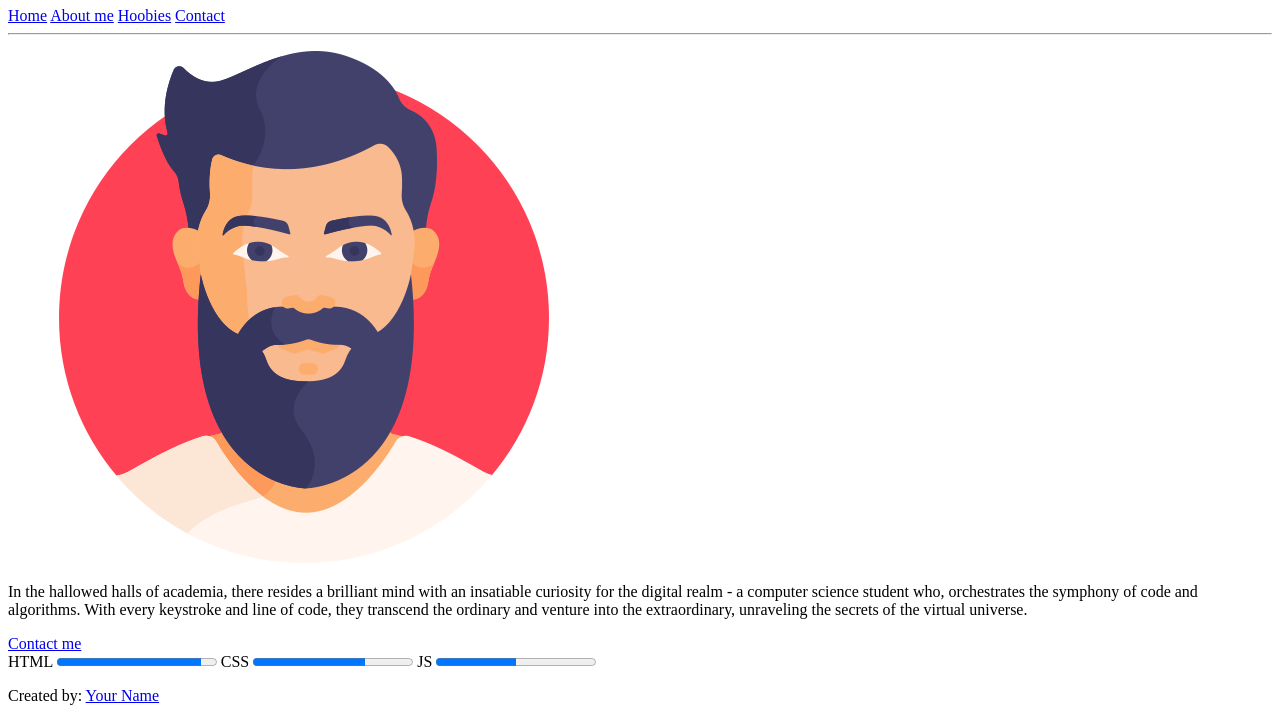
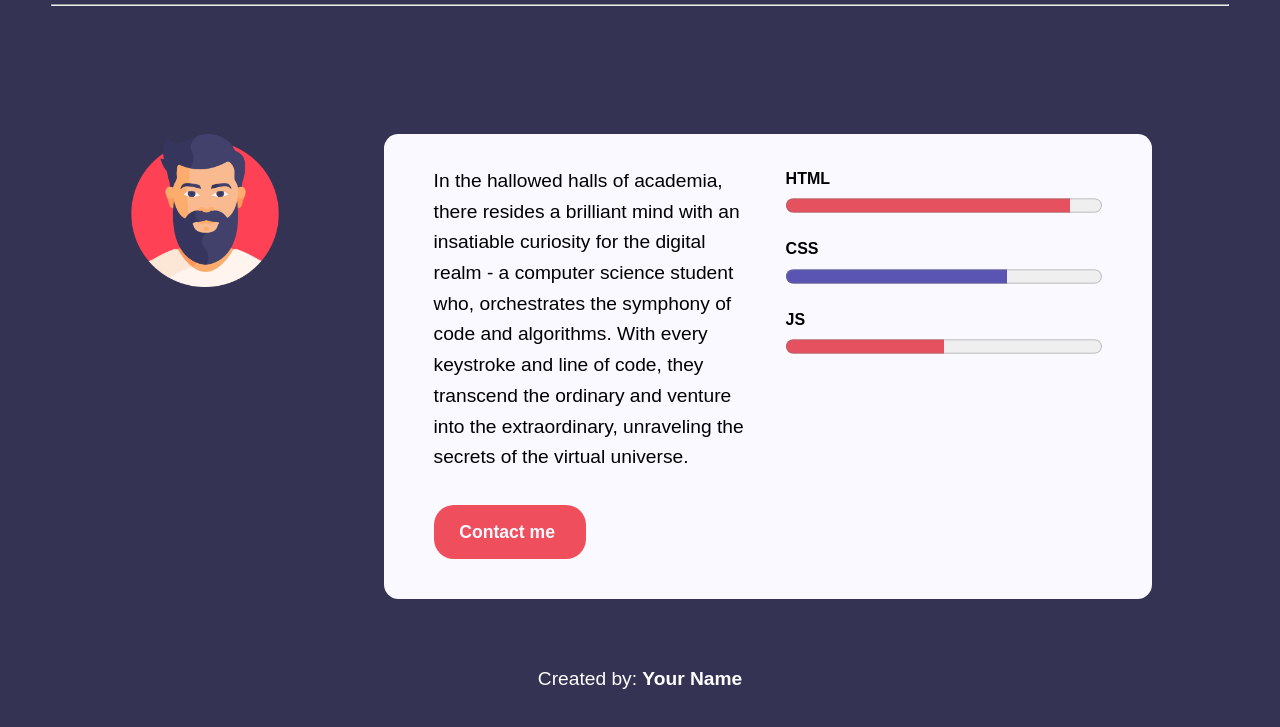
Before and after one commit to Alexandra-Rivera/PW-Laboratorios, a plain HTML site: page [Carpeta] Recursos Laboratorio 02/Laboratorio-02/about-me.html in a window 1280 px wide. Shown: the part 73-800 px from the top of the page. Drawn offline with Linux system fonts and the light colour scheme.

Commit message:
add: agregando cambios a Laboratorio02

```diff
--- a/[Carpeta] Recursos Laboratorio 02/Laboratorio-02/about-me.html
+++ b/[Carpeta] Recursos Laboratorio 02/Laboratorio-02/about-me.html
@@ -5,6 +5,8 @@
     <meta name="viewport" content="width=device-width, initial-scale=1.0">
     <link rel="icon" href="./assets/icons/favicon.ico" type="image/x-icon">
     <title>Laboratorio 01 - About me</title>
+    <link rel="stylesheet" href="assets/css/main.css">
+    <link rel="stylesheet" href="assets/css/about-me.css">
 </head>
 <body>
     <header>
--- a/[Carpeta] Recursos Laboratorio 02/Laboratorio-02/assets/css/about-me.css
+++ b/[Carpeta] Recursos Laboratorio 02/Laboratorio-02/assets/css/about-me.css
@@ -0,0 +1,139 @@
+body {
+    min-height: 100vh;
+    display: flex;
+    flex-direction: column;
+    align-items: center;
+    background-color: var(--theme-main-color);
+}
+
+h1,
+h2,
+a {
+    color: var(--theme-main-text);
+}
+
+section {
+    width: 80vw;
+    height: auto;
+    margin-top: 8rem;
+    margin-bottom: 2rem;
+}
+
+.grid {
+    display: grid;
+    grid-template-columns: 1fr 3fr;
+    grid-auto-rows: auto;
+    row-gap: 2.5rem;
+}
+
+.profile-picture {
+    display: flex;
+    justify-content: flex-start;
+    align-items: flex-start;
+}
+
+.profile-picture > img {
+    width: 60%;
+    height: auto;
+    object-fit: contain;
+}
+
+.information {
+    height: auto;
+    width: 100%;
+
+    background-color: #faf9ff;
+    padding: 2rem;
+    border-radius: 0.9rem;
+
+    display: flex;
+    flex-direction: row;
+    flex-wrap: wrap;
+    justify-content: space-around;
+    row-gap: 2rem;
+}
+
+.information > div {
+    width: 45%;
+    height: auto;
+}
+
+.d-flex-column {
+    display: flex;
+    flex-direction: column;
+}
+
+.about-me p {
+    font-size: 1.2rem;
+    margin-bottom: 2rem;
+}
+
+.nav-btn {
+    width: 9.5rem;
+    padding: 0.8rem 1.6rem;
+    border-radius: 20px;
+    font-size: 1.1rem;
+    background-color: var(--theme-button);
+    color: var(--theme-main-text);
+    margin-bottom: 0.5rem;
+}
+
+.nav-btn:hover {
+    background-color: var(--theme-active-text);
+    color: var(--theme-main-color);
+    transition: all 0.3s ease-in-out;
+}
+
+.skills label {
+    font-weight: bold;
+}
+
+.skills progress {
+    width: 100%;
+    height: 1.8rem;
+    margin-bottom: 1rem;
+}
+
+#skill-html {
+    accent-color: #e6515f;
+}
+
+#skill-css {
+    accent-color: #5a54b3;
+}
+
+#skill-js {
+    accent-color: #e5515f;
+}
+
+@media screen and (max-width: 850px) {
+    section {
+        width: 90vw;
+        margin-top: 3rem;
+    }
+
+    .grid {
+        grid-template-columns: 1fr;
+    }
+
+    .profile-picture {
+        justify-content: center;
+        align-items: center;
+    }
+
+    .information {
+        flex-direction: column-reverse;
+    }
+
+    .information > div {
+        width: 100%;
+    }
+
+    .about-me {
+        align-items: center;
+    }
+
+    .profile-picture > img {
+        width: 70%;
+    }
+}
--- a/[Carpeta] Recursos Laboratorio 02/Laboratorio-02/assets/css/contact.css
+++ b/[Carpeta] Recursos Laboratorio 02/Laboratorio-02/assets/css/contact.css
@@ -0,0 +1,90 @@
+body {
+    min-height: 100vh;
+    display: flex;
+    flex-direction: column;
+    background-color: #faf9ff;
+}
+
+h1 {
+    text-align: start;
+    color: #333;
+}
+
+#contact-container {
+    margin: 2rem;
+    padding: 2rem;
+    background-color: #fff;
+    border-radius: 8px;
+    box-shadow: 0 4px 8px rgba(0, 0, 0, 0.1);
+    display: flex;
+}
+
+.contact-content {
+    display: flex;
+    flex: 1;
+    align-items: center;
+}
+
+.contact-hero {
+    flex: 1;
+    padding-right: 2rem;
+}
+
+.contact-hero img {
+    width: 100%;
+}
+
+#contact-form {
+    flex: 1;
+}
+
+.form-group {
+    margin-bottom: 1rem;
+}
+
+label {
+    display: block;
+    margin-bottom: 0.5rem;
+    font-weight: bold;
+}
+
+input,
+textarea {
+    width: 100%;
+    padding: 0.5rem;
+    font-size: 1rem;
+    border: 1px solid #ccc;
+    border-radius: 4px;
+}
+
+textarea {
+    resize: vertical;
+}
+
+button {
+    background-color: #343553;
+    color: #fff;
+    padding: 0.75rem 1rem;
+    font-size: 1rem;
+    border: none;
+    border-radius: 4px;
+    cursor: pointer;
+}
+
+button:hover {
+    background-color: #565678;
+}
+
+@media screen and (max-width: 768px) {
+    .contact-container {
+        flex-direction: row;
+    }
+
+    .contact-hero {
+        display: none;
+    }
+
+    #contact-form {
+        margin-top: 0;
+    }
+}
--- a/[Carpeta] Recursos Laboratorio 02/Laboratorio-02/assets/css/home.css
+++ b/[Carpeta] Recursos Laboratorio 02/Laboratorio-02/assets/css/home.css
@@ -0,0 +1,62 @@
+body {
+    min-height: 100vh;
+    display: flex;
+    flex-direction: column;
+    align-items: center;
+    background-color: var(--theme-main-color);
+}
+
+h1,
+h2,
+p,
+a {
+    color: var(--theme-main-text);
+}
+
+main {
+    height: 75vh;
+
+    display: flex;
+    flex-direction: column;
+    justify-content: center;
+    align-items: center;
+}
+
+#site-title {
+    margin-top: 1rem;
+    font-size: 2.5rem;
+}
+
+.profile-picture {
+    width: 25vh;
+    height: auto;
+    object-fit: contain;
+}
+
+.social-media {
+    margin-top: 1.75rem;
+    margin-bottom: 0.4rem;
+}
+
+.social-media > a {
+    margin: 0 1rem;
+}
+
+.nav-btn {
+    padding: 0.8rem 1.6rem;
+    border-radius: 20px;
+    background-color: var(--theme-button);
+    font-size: 1.1rem;
+}
+
+.nav-btn:hover {
+    background-color: var(--theme-active-text);
+    color: var(--theme-main-color);
+    transition: all 0.3s ease-in-out;
+}
+
+@media screen and (max-width: 768px) {
+    main {
+        margin-top: 0;
+    }
+}
--- a/[Carpeta] Recursos Laboratorio 02/Laboratorio-02/assets/css/main.css
+++ b/[Carpeta] Recursos Laboratorio 02/Laboratorio-02/assets/css/main.css
@@ -60,3 +60,41 @@ nav > a {
     margin-right: 2vw;
     color: var(--theme-main-text);
 }
+
+hr {
+    width: 92vw;
+}
+
+footer {
+    width: 100%;
+    text-align: center;
+    padding: 2rem;
+    color: #fff;
+    margin-top: auto;
+}
+
+footer p {
+    color: #fff;
+    font-size: 1.2rem;
+    line-height: 1.6;
+}
+
+footer p a {
+    color: #fff;
+    font-weight: bold;
+    text-decoration: none;
+}
+
+@media screen and (max-width: 768px) {
+    header {
+        padding: 1.6vh 0;
+        flex-direction: column;
+        justify-content: center;
+        align-items: center;
+        row-gap: 1rem;
+    }
+
+    nav > a {
+        font-size: 1rem;
+    }
+}
```
Also changed, not shown: [Carpeta] Recursos Laboratorio 02/Laboratorio-02/contact.html (+2 -0 lines), [Carpeta] Recursos Laboratorio 02/Laboratorio-02/hobbies.html (+1 -0 lines), [Carpeta] Recursos Laboratorio 02/Laboratorio-02/index.html (+2 -0 lines).
